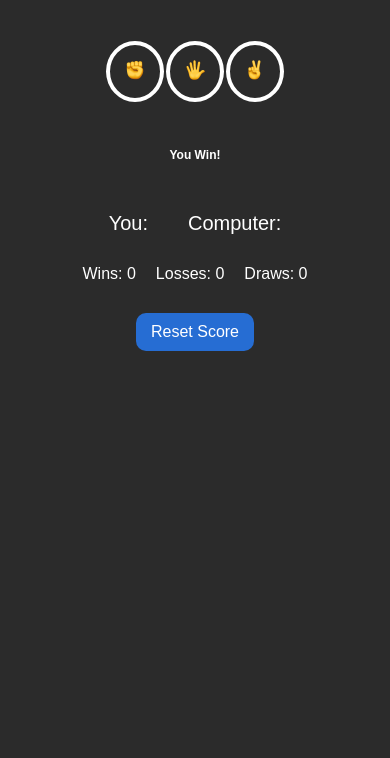
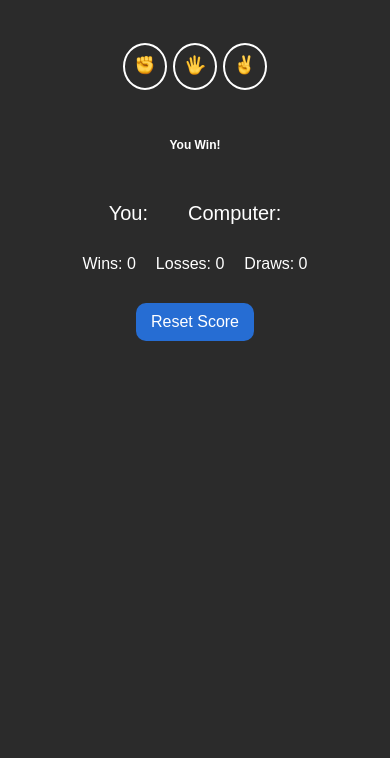
Before and after one commit to asthanaaviral/rock-paper-scissors, a plain HTML site: page index.html in a window 390 px wide. Shown: the part 86-844 px from the top of the page. Drawn offline with Linux system fonts and the light colour scheme; a web font is replaced by a local one.

Commit message:
modified media

```diff
--- a/style.css
+++ b/style.css
@@ -95,7 +95,8 @@ img{
         width: 20px;
     }
     .choice{
-        padding:15px;
+        padding:10px;
+        outline: 2px solid white;
     }
     .choices{
         gap:10px;
```
